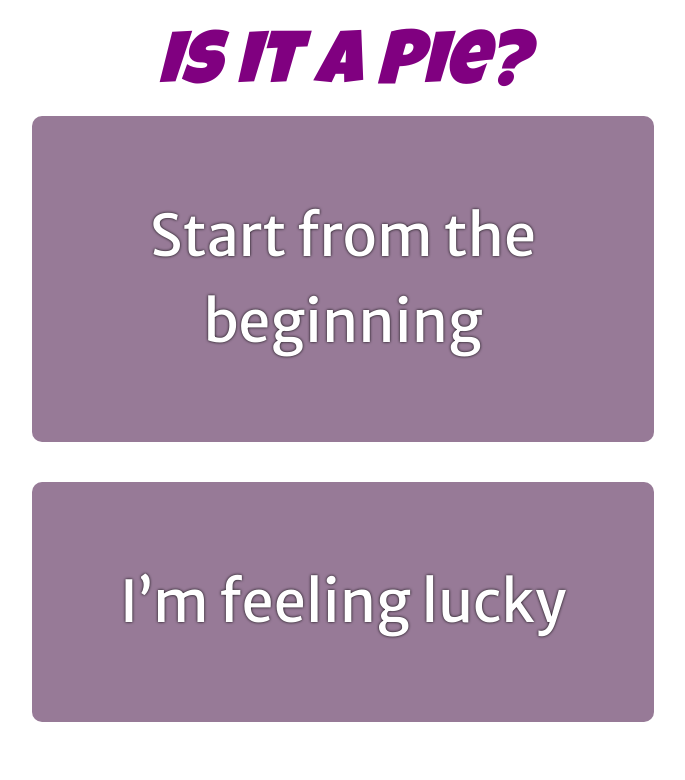
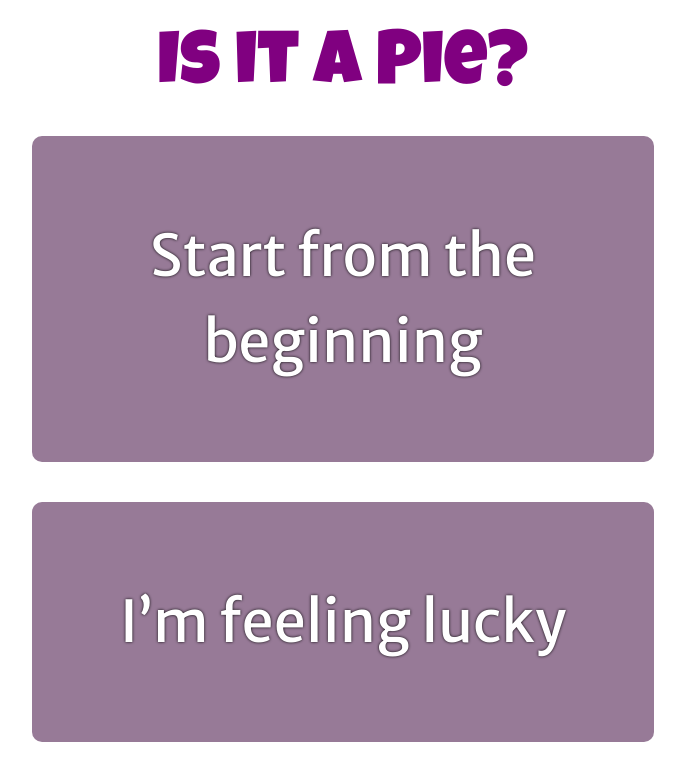
Before and after one commit to TomCharman/is-it-a-pie, a React (Vite) app: page / in a window 1280 px wide. Shown: the top 780 px of the page, without its empty margins (297-982 px from the left). Built offline with nearby package versions, Linux system fonts and the light colour scheme; no server answers.

Commit message:
Styling fixes

```diff
--- a/src/components/Home/Home.module.scss
+++ b/src/components/Home/Home.module.scss
@@ -1,3 +1,7 @@
+.base {
+    margin-top: 20px;
+}
+
 .invite {
     text-align: center;
     font-size: 3.6rem;
--- a/src/components/Home/Home.tsx
+++ b/src/components/Home/Home.tsx
@@ -10,14 +10,14 @@ function Home() {
   const randomRound = Math.ceil(Math.random() * totalRounds);
 
   return (
-    <>
+    <div className={styles.base}>
       <Row>
         <Link className={clsx(styles.invite, 'col-md-6 offset-md-3')} to="/round/1">Start from the beginning</Link>
       </Row>
       <Row>
         <Link className={clsx(styles.invite, 'col-md-6 offset-md-3')} to={`/round/${randomRound}`}>I’m feeling lucky</Link>
       </Row>
-    </>
+    </div>
   );
 }
 
--- a/src/components/Title/Title.module.scss
+++ b/src/components/Title/Title.module.scss
@@ -4,14 +4,11 @@
 
 .base {
   font-size: 76px;
-  font-weight: 300;
+  font-weight: 400;
   line-height: 76px;
-  font-style: italic;
   text-align: center;
   font-family: 'Luckiest Guy', cursive;
   margin: 10px 0;
-
-
 
   .link {
     text-decoration: none;
```
